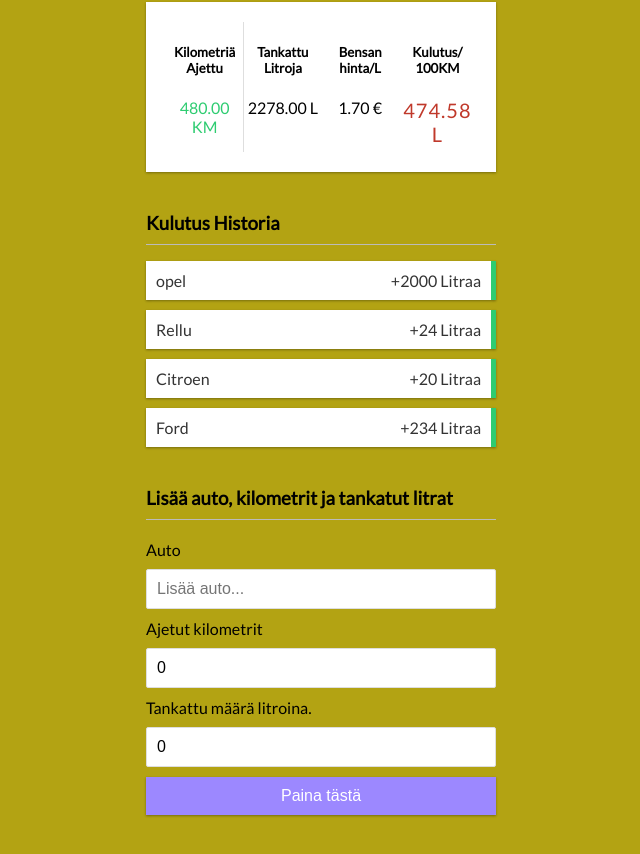
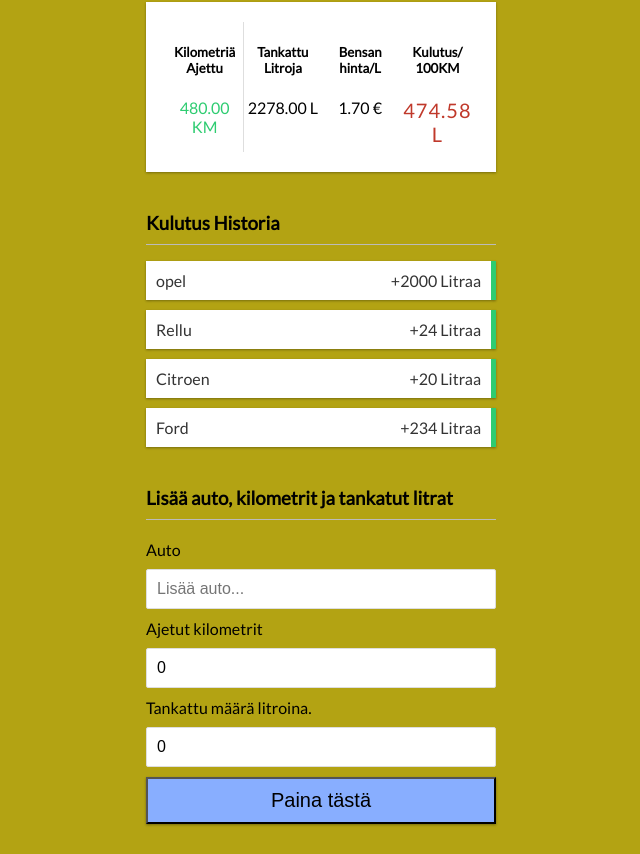
Before and after one commit to nunnah67/Bensakulu-react, a React (Create React App) app: page / in a window 1280 px wide. Shown: the part 145-999 px from the top of the page, without its empty margins (319-959 px from the left). Built offline with nearby package versions, Linux system fonts and the light colour scheme.

Commit message:
again tdyup.

```diff
--- a/src/App.css
+++ b/src/App.css
@@ -90,12 +90,12 @@ input[type='number'] {
 
 .btn {
   cursor: pointer;
-  background-color: #9c88ff;
+  background-color: #88aeff;
   box-shadow: var(--box-shadow);
-  color: #fff;
-  border: 0;
+  color: rgb(0, 0, 0);
+  border: 6;
   display: block;
-  font-size: 16px;
+  font-size: 20px;
   margin: 10px 0 30px;
   padding: 10px;
   width: 100%;
```
